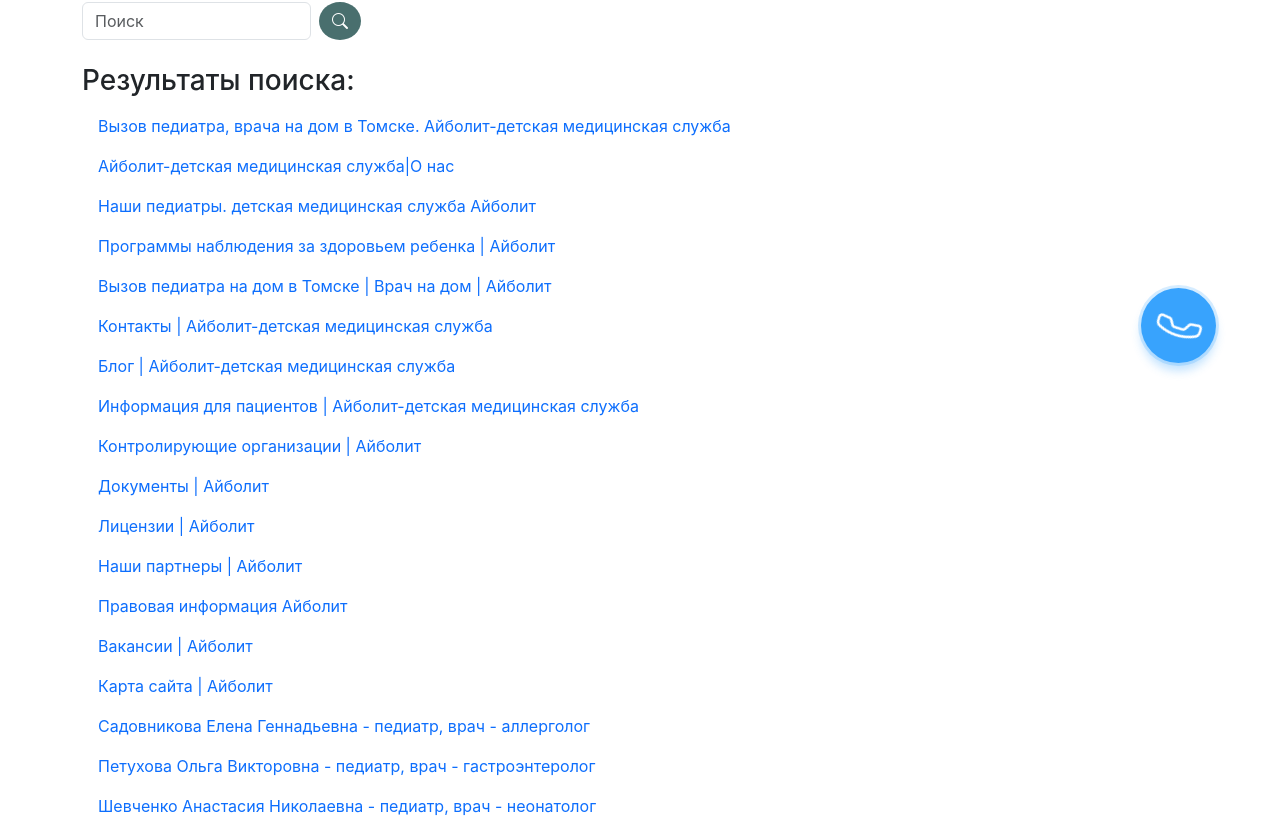
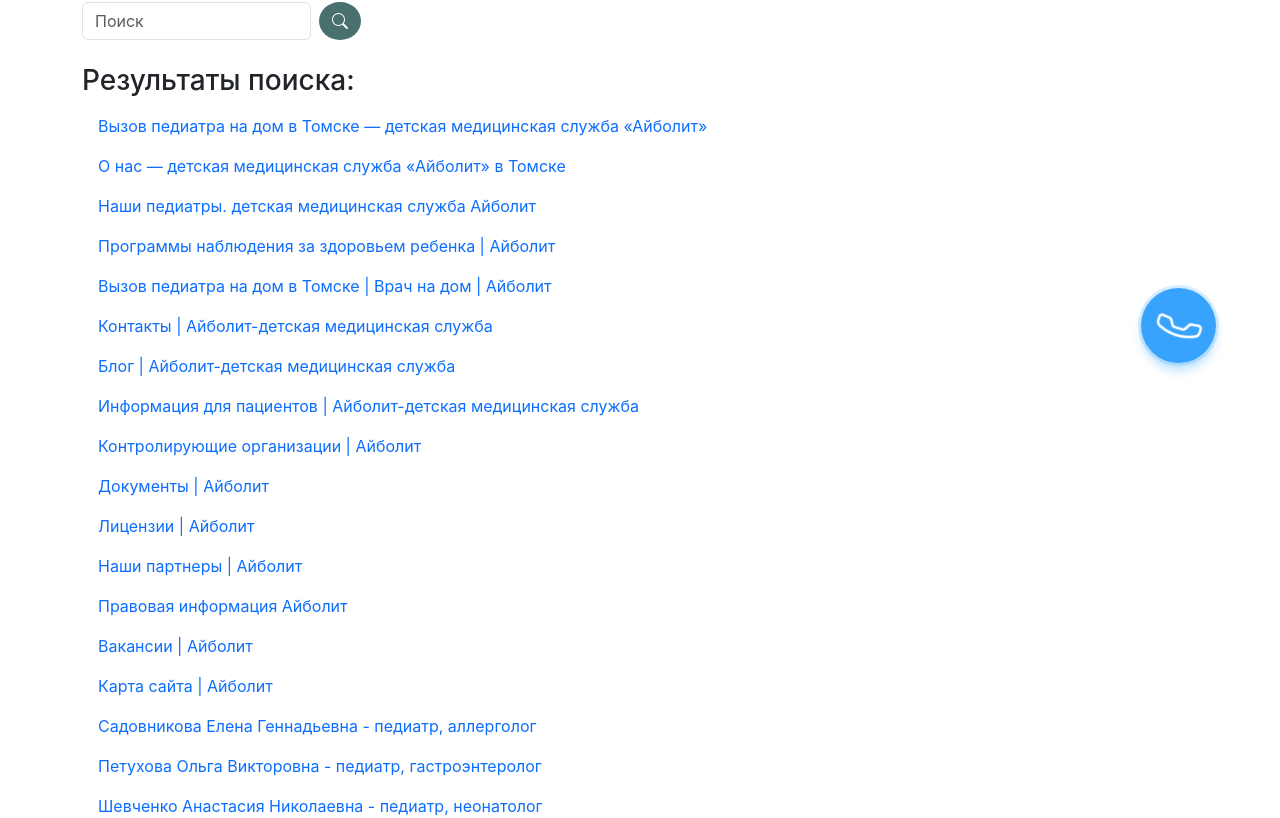
Before and after one commit to Shuman-Olga/aibolit70, a React app: page /search in a window 1280 px wide. Shown: the part 325-1143 px from the top of the page. Built offline with nearby package versions, Linux system fonts and the light colour scheme.

Commit message:
change img

```diff
--- a/src/assets/scss/app.css
+++ b/src/assets/scss/app.css
@@ -185,7 +185,7 @@
 
 @media (max-width: 1024px) {
   #doctor img {
-    width: 75vw;
+    width: 100%;
   }
   #doctor .d-flex {
     flex-direction: column;
--- a/src/assets/scss/page/_doctor.scss
+++ b/src/assets/scss/page/_doctor.scss
@@ -13,7 +13,7 @@
 @media (max-width: 1024px) {
   #doctor {
     img {
-      width: 75vw;
+      width: 100%;
     }
     .d-flex {
       flex-direction: column;
--- a/src/components/Footer.jsx
+++ b/src/components/Footer.jsx
@@ -76,6 +76,7 @@
           title="logo"
           width={188}
           height={61}
+          style={{ width: "100%", height: "auto" }}
         />
 
         <div className=" block-colum d-flex justify-content-between align-items-center ">
--- a/src/components/Seo.jsx
+++ b/src/components/Seo.jsx
@@ -21,7 +21,10 @@
       <meta property="og:title" content={data.title} />
       <meta property="og:description" content={data.description} />
       <meta property="og:url" content={data.urlname} />
-      <meta property="og:image" content={data.img} />
+      <meta
+        property="og:image"
+        content={`https://aibolit70.ru/assets/img/${data.img}`}
+      />
     </Helmet>
   );
 }
--- a/src/components/blog/BlogItemPageBlog.jsx
+++ b/src/components/blog/BlogItemPageBlog.jsx
@@ -17,6 +17,7 @@
             loading="lazy"
             width={414}
             height={328}
+            style={{ width: "100%", height: "auto" }}
           />
           <div className="card-body">
             <h5 className="card-title">{item.title}</h5>
--- a/src/components/doctors/DoctorItem.jsx
+++ b/src/components/doctors/DoctorItem.jsx
@@ -37,6 +37,7 @@
                 loading="lazy"
                 width={300}
                 height={328}
+                style={{ width: "100%", height: "auto" }}
               />
             </div>
             <div className="px-4 ">
--- a/src/components/doctors/DoctorItemPageDoctors.jsx
+++ b/src/components/doctors/DoctorItemPageDoctors.jsx
@@ -24,6 +24,7 @@
             loading="lazy"
             width={448}
             height={490}
+            style={{ width: "100%", height: "auto" }}
           />
         </NavLink>
         <div className="card-body">
--- a/src/components/home/Banner.jsx
+++ b/src/components/home/Banner.jsx
@@ -13,6 +13,7 @@
           loading="lazy"
           width={300}
           height={328}
+          style={{ width: "100%", height: "auto" }}
         />
         {/* <img
           src={require("../../assets/img/photo_2025-02-25_22-24-03.jpg")}
--- a/src/components/home/doctorItems.jsx
+++ b/src/components/home/doctorItems.jsx
@@ -18,6 +18,7 @@
             title={props.data.title}
             width={207}
             height={226}
+            style={{ width: "100%", height: "auto" }}
           />
 
           <div className="card-body ">
--- a/src/data/Seo/dataSeoPage.js
+++ b/src/data/Seo/dataSeoPage.js
@@ -2,9 +2,9 @@
   {
     namePage: "home",
     title:
-      "Вызов педиатра, врача на дом в Томске. Айболит-детская медицинская служба",
+      "Вызов педиатра на дом в Томске — детская медицинская служба «Айболит»",
     description:
-      "Айболит. Вызов педиатра на дом в Томске, вызывать детского врача (ЛОР, невролог, окулист, хирург) на дом. Анализы на дому. Программы наблюдения детей на дому. Патронаж новорожденных.",
+      "Айболит. Вызов педиатра на дом в Томске, вызвать детского врача (ЛОР, невролога, окулиста, хирурга) на дом. Анализы на дому. Программы наблюдения детей на дому. Патронаж новорожденных.",
     keywords:
       "Айболит, детская медицинская служба, клиника, вызвать детский врач,вызов, педиатр, программы наблюдения, анализы, ребенок, новорожденного, на дом, цена, Томск, пригород",
     urlname: "https://aibolit70.ru/",
@@ -12,7 +12,7 @@
   },
   {
     namePage: "about",
-    title: "Айболит-детская медицинская служба|О нас",
+    title: "О нас — детская медицинская служба «Айболит» в Томске",
     description:
       "Детская медицинская служба 'Айболит' предлагает услуги: вызов педиатра на дом, консультация детского врача на дому, программы наблюдения за ребенком на дому. Вакцинация. Анализы на ДОМУ. Патронаж новорожденных.",
     keywords:
@@ -44,7 +44,7 @@
     namePage: "services",
     title: "Вызов педиатра на дом в Томске | Врач на дом | Айболит",
     description:
-      "Услуги педиатра и врачей на дому. Анализы. Программы наблюдения за ребенком. Онлайн консультация педиатра. ВЫЗОВ ПЕДИАТРА. К вам приедет один из наших квалифицированных врачей педиатров. ВЫЗОВ УЗКОГО СПЕЦИАЛИСТА. Хирург, Невролог, Лор и другие. ЗАБОР АНАЛИЗОВ НА ДОМУ.",
+      "Вызов педиатра и детского врача на дом в Томске. Анализы на дому, узкие специалисты, программы наблюдения и консультации для детей.",
     keywords:
       "вызов педиатра на дом Томск, педиатр на дом, детский врач на дом Томск, анализы на дому, программы наблюдения за ребенком, вызов платного педиатра на дом, лор, невролог на дом, консультация хирурга, хирург на дом, окулист, аллерголог, томск, патронаж новорожденного",
     urlname: "https://aibolit70.ru/uslugi-i-ceny/",
@@ -64,7 +64,7 @@
     namePage: "blog",
     title: "Блог | Айболит-детская медицинская служба",
     description:
-      "В блоге мы расскажем о том что делает детский  врач когда приезжает на дом. О вакцинации. О все о заботе о малыше.",
+      "Блог детской медицинской службы «Айболит»: здоровье детей, вакцинация, уход за ребёнком, советы педиатров и полезная информация для родителей.",
     keywords:
       "ул. Герцена 68, айболит детская медицинская служба, педиатр на дом, вызов педиатра на дом, вызов платного педиатра, обслуживание на дому, патронаж новорожденноговызов, лор, невролога, педиатр, хирурга, гастроэнтеролога, на дом, платно, обслуживание, патронаж новорожденного, Томск",
     urlname: "https://aibolit70.ru/blog/",
@@ -73,7 +73,8 @@
   {
     namePage: "forpatients",
     title: "Информация для пациентов | Айболит-детская медицинская служба",
-    description: "Информация для пациентов, Режим работы, информация о врачах",
+    description:
+      "Информация для пациентов детской медицинской службы «Айболит»: режим работы, сведения о специалистах, правила подготовки, оплата и документы.",
     keywords:
       "ул. Герцена 68, айболит детская медицинская служба, педиатр на дом, вызов педиатра на дом, вызов платного педиатра, обслуживание б патронаж новорожденного вызов, лор, невролог, педиатр, хирург, гастроэнтеролог, на дом, платно, , Томск",
     urlname: "https://aibolit70.ru/pacientam/",
@@ -154,9 +155,9 @@
   {
     namePage: "sadovnikova",
 
-    title: "Садовникова Елена Геннадьевна - педиатр, врач - аллерголог",
+    title: "Садовникова Елена Геннадьевна - педиатр, аллерголог",
     description:
-      "Садовникова Елена Геннадьевна - педиатр, врач - аллерголог. Наблюдение детей на дому, врач на дом",
+      "Садовникова Елена Геннадьевна - педиатр, аллерголог. Наблюдение детей на дому, врач на дом",
     keywords:
       "садовникова елена геннадьевна педиатр аллерголог, педиатр на дом томск, детский врач на дом, аллерголог на дом, вызов платного педиатра, программы наблюдения за ребенком",
     urlname: "https://aibolit70.ru/doctors/sadovnikova-elena-gennadevna/",
@@ -165,9 +166,9 @@
   {
     namePage: "petuhova",
 
-    title: "Петухова Ольга Викторовна - педиатр, врач - гастроэнтеролог",
+    title: "Петухова Ольга Викторовна - педиатр, гастроэнтеролог",
     description:
-      "Петухова Ольга Викторовна - врач педиатр, гастроэнтеролог. Врач на дом. Программы наблюдение на дому. Анализы.",
+      "Петухова Ольга Викторовна - педиатр, гастроэнтеролог. Врач на дом. Программы наблюдение на дому. Анализы.",
     keywords:
       "педиатр на дом, гастроэнтеролог на дом томск, петухова ольга викторовна педиатр гастроэнтеролог, детский врач на дом, анализы на дому, патронаж новорожденных",
     urlname: "https://aibolit70.ru/doctors/petuhova-olga-viktorovna/",
@@ -176,7 +177,7 @@
   {
     namePage: "sevchenko",
 
-    title: "Шевченко Анастасия Николаевна - педиатр, врач - неонатолог",
+    title: "Шевченко Анастасия Николаевна - педиатр, неонатолог",
     description:
       "Шевченко Анастасия Николаевна - педиатр, неонатолог. Врач на дом, наблюдение на дому. Анализы. Педиатр, неонатолог",
     keywords:
--- a/src/pages/About.jsx
+++ b/src/pages/About.jsx
@@ -23,6 +23,7 @@
             alt="foto-aibolot"
             className="foto"
             title="foto"
+            style={{ width: "100%", height: "auto" }}
           />
         </div>
         <div className="text mt-4">
--- a/src/pages/posts/Post12.jsx
+++ b/src/pages/posts/Post12.jsx
@@ -7,7 +7,7 @@
 export default function Post12() {
   return (
     <Container id="post" className="d-flex justify-content-center">
-      <SeoPage page="post11" />
+      <SeoPage page="post12" />
       <div className="size-cont border">
         <h1 className="my-4">Внимание, поллиноз!</h1>
         <div>
```
Also changed, not shown: 1 other file (tests, documents, lock files or other folders).
